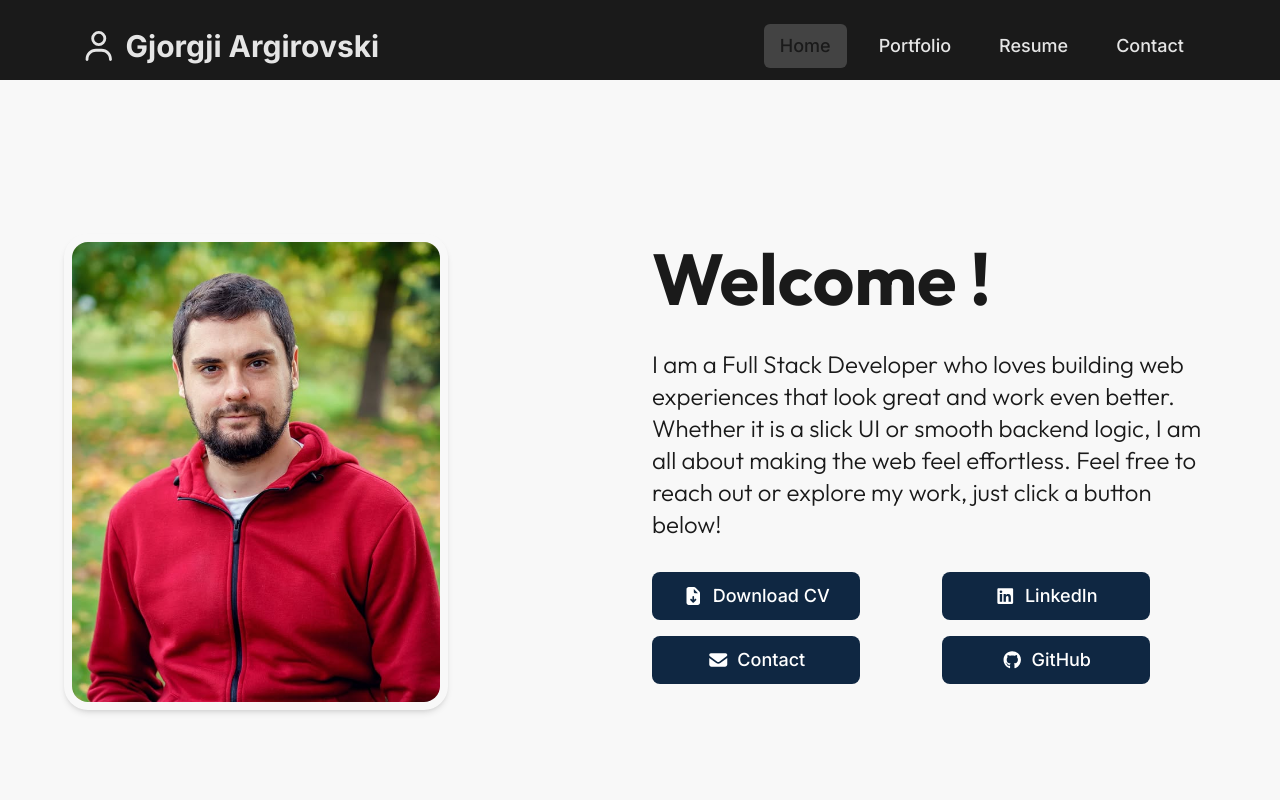
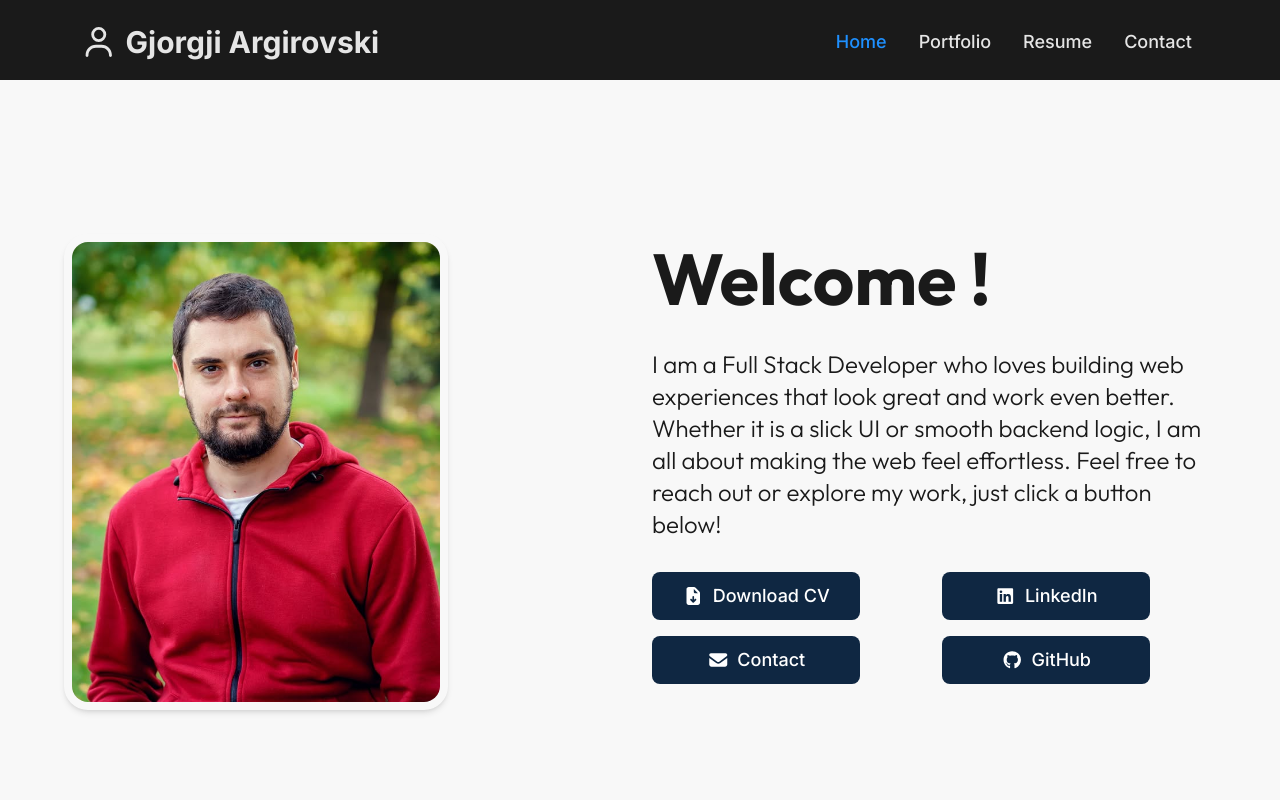
Before and after one commit to argirowski/ArgirovskiPortfolio, a React (Create React App) app: page / in a window 1280 px wide. Shown: the top 800 px of the page. Built offline with nearby package versions, Linux system fonts and the light colour scheme.

Commit message:
Updating the navbar

```diff
--- a/src/components/NavBar/NavBar.tsx
+++ b/src/components/NavBar/NavBar.tsx
@@ -11,7 +11,7 @@ const NavBar: React.FC<NavBarProps> = ({ activeSection, onNavClick }) => {
           {/* Left side - Brand */}
           <button
             type="button"
-            className="font-bold text-3xl flex items-center bg-transparent border-0 cursor-pointer text-footer-text hover:opacity-80 transition-opacity duration-200"
+            className="font-bold text-2xl md:text-3xl flex items-center bg-transparent border-0 cursor-pointer text-footer-text hover:text-nav-hover hover:opacity-80 transition-colors duration-150"
             onClick={() => onNavClick("home")}
           >
             <FontAwesomeIcon icon={faUser} className="mr-2" />
@@ -24,9 +24,9 @@ const NavBar: React.FC<NavBarProps> = ({ activeSection, onNavClick }) => {
               id="nav-home"
               type="button"
               onClick={() => onNavClick("home")}
-              className={`text-lg font-medium px-4 py-2 rounded-md transition-colors duration-200 focus:outline-none focus:ring-2 focus:ring-footer-text/50 hover:bg-footer-text/10 ${
+              className={`text-base md:text-lg font-medium px-2 py-1 transition-colors duration-150 focus:outline-none focus-visible:ring-2 focus-visible:ring-nav-active/50 hover:text-nav-hover ${
                 activeSection === "home"
-                  ? "bg-footer-text/20 text-footer-bg"
+                  ? "text-nav-active"
                   : "text-footer-text"
               }`}
             >
@@ -36,9 +36,9 @@ const NavBar: React.FC<NavBarProps> = ({ activeSection, onNavClick }) => {
               id="nav-portfolio"
               type="button"
               onClick={() => onNavClick("portfolio")}
-              className={`text-lg font-medium px-4 py-2 rounded-md transition-colors duration-200 focus:outline-none focus:ring-2 focus:ring-footer-text/50 hover:bg-footer-text/10 ${
+              className={`text-base md:text-lg font-medium px-2 py-1 transition-colors duration-150 focus:outline-none focus-visible:ring-2 focus-visible:ring-nav-active/50 hover:text-nav-hover ${
                 activeSection === "portfolio"
-                  ? "bg-footer-text/20 text-footer-bg"
+                  ? "text-nav-active"
                   : "text-footer-text"
               }`}
             >
@@ -48,9 +48,9 @@ const NavBar: React.FC<NavBarProps> = ({ activeSection, onNavClick }) => {
               id="nav-resume"
               type="button"
               onClick={() => onNavClick("resume")}
-              className={`text-lg font-medium px-4 py-2 rounded-md transition-colors duration-200 focus:outline-none focus:ring-2 focus:ring-footer-text/50 hover:bg-footer-text/10 ${
+              className={`text-base md:text-lg font-medium px-2 py-1 transition-colors duration-150 focus:outline-none focus-visible:ring-2 focus-visible:ring-nav-active/50 hover:text-nav-hover ${
                 activeSection === "resume"
-                  ? "bg-footer-text/20 text-footer-bg"
+                  ? "text-nav-active"
                   : "text-footer-text"
               }`}
             >
@@ -60,9 +60,9 @@ const NavBar: React.FC<NavBarProps> = ({ activeSection, onNavClick }) => {
               id="nav-contact"
               type="button"
               onClick={() => onNavClick("contact")}
-              className={`text-lg font-medium px-4 py-2 rounded-md transition-colors duration-200 focus:outline-none focus:ring-2 focus:ring-footer-text/50 hover:bg-footer-text/10 ${
+              className={`text-base md:text-lg font-medium px-2 py-1 transition-colors duration-150 focus:outline-none focus-visible:ring-2 focus-visible:ring-nav-active/50 hover:text-nav-hover ${
                 activeSection === "contact"
-                  ? "bg-footer-text/20 text-footer-bg"
+                  ? "text-nav-active"
                   : "text-footer-text"
               }`}
             >
--- a/tailwind.config.js
+++ b/tailwind.config.js
@@ -28,6 +28,9 @@ module.exports = {
         // Footer colors extracted from existing design
         "footer-bg": "#1a1a1a",
         "footer-text": "#e5e5e5",
+        // Navbar accent colors
+        "nav-hover": "#4DA3FF",
+        "nav-active": "#1E90FF",
         // Contact page background
         "contact-bg": "#f8f8f8",
         // Contact page heading color
```
